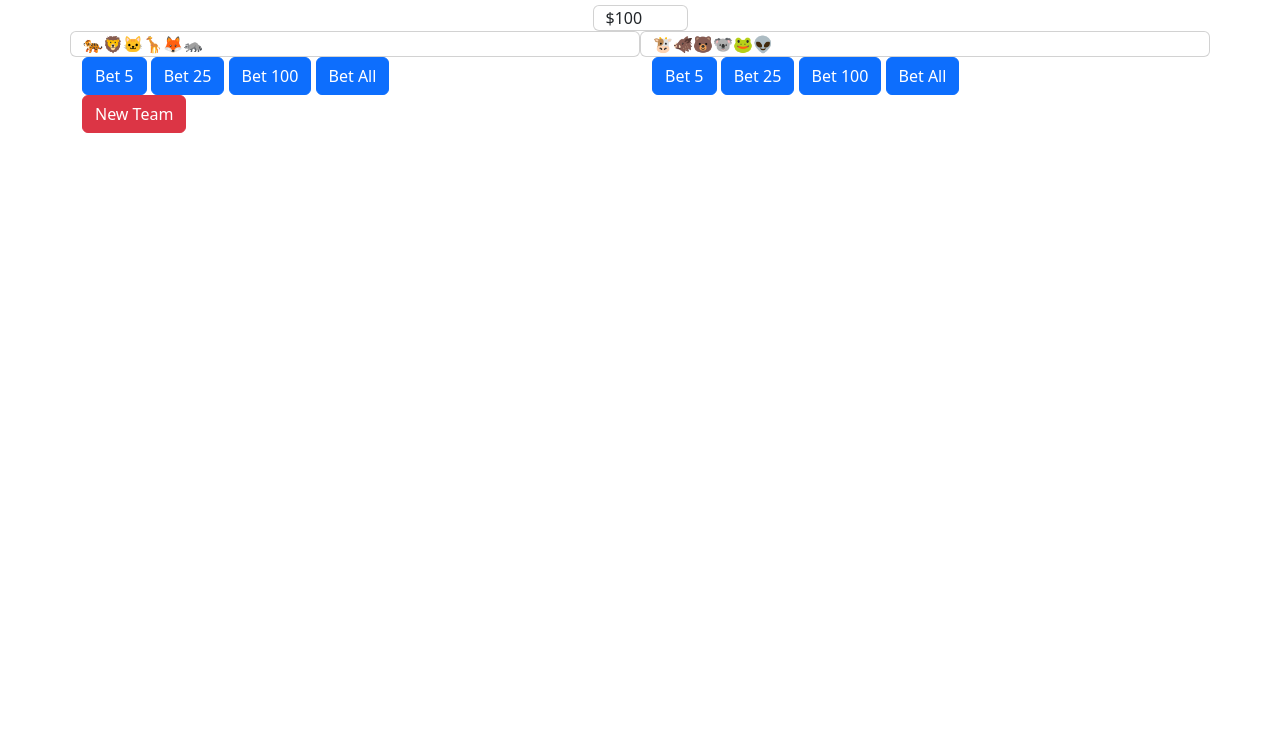
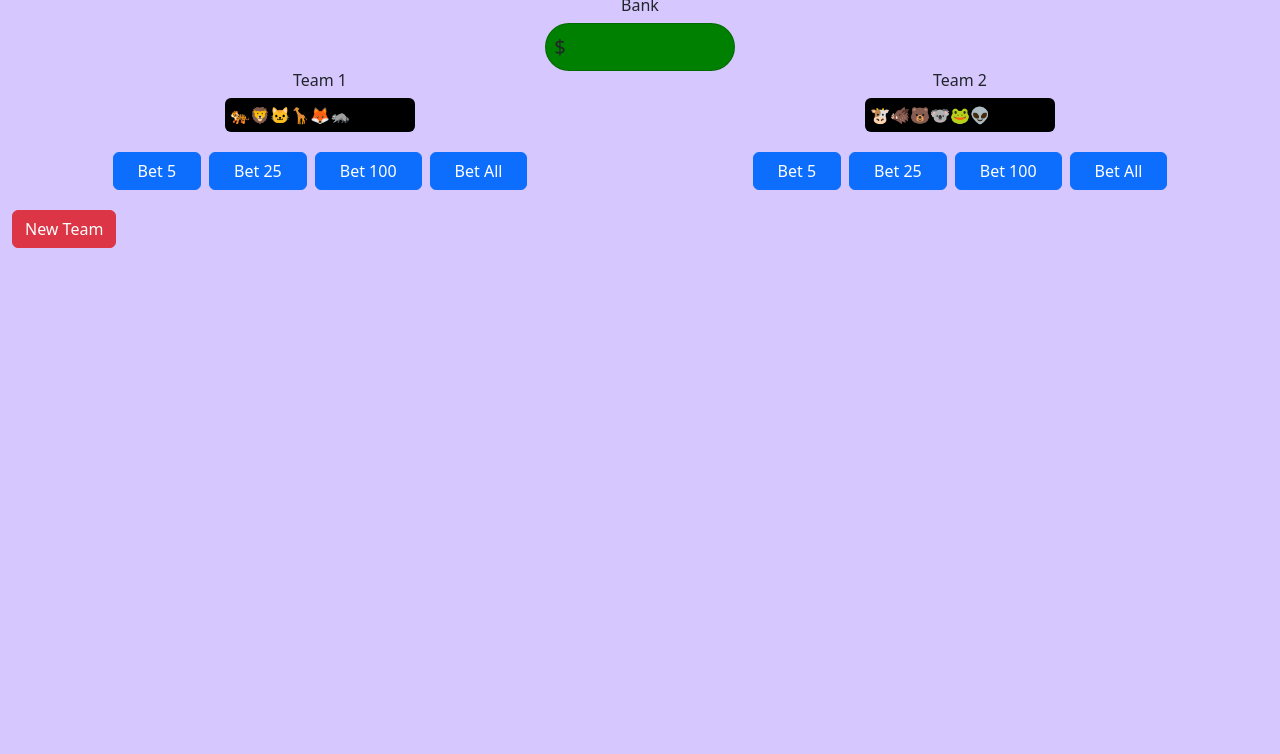
Before and after one commit to seasonofleaves/Bets, a plain HTML site: page index.html in a window 1280 px wide. Shown: the part 46-800 px from the top of the page. Drawn offline with nearby package versions, Linux system fonts and the light colour scheme.

Commit message:
Finished

```diff
--- a/app.js
+++ b/app.js
@@ -1,9 +1,7 @@
 let bank = 100
 
+
 const teams = [`1`, `2`]
-
-const teamOneElm = document.getElementById(`team-one`)
-const teamTwoElm = document.getElementById(`team-two`)
 
 const players = [
   { teamnumber: 1, emoji: `🐅`, skill: 100, name: `Tiger` },
@@ -19,6 +17,13 @@ const players = [
   { teamnumber: 2, emoji: `🐸`, skill: 10, name: `Frog` },
   { teamnumber: 2, emoji: `👽`, skill: 100, name: `Alien` },
 ]
+
+const teamOneElm = document.getElementById(`team-one`)
+const teamTwoElm = document.getElementById(`team-two`)
+
+let bankAmount = document.getElementById('bank')
+
+const betAmounts = [5, 25, 100, bank]
 
 // Draw players
 
@@ -61,12 +66,14 @@ function randomTeams() {
 }
 
 // Calculate skill
+let teamTwoCount = 0
+let teamOneCount = 0
 
 function calculateSkill() {
   let teamOne = filterPlayersByTeamNumber(1)
-  let teamOneCount = 0
+  teamOneCount = 0
   let teamTwo = filterPlayersByTeamNumber(2)
-  let teamTwoCount = 0
+  teamTwoCount = 0
   teamOne.forEach((players) => {
     teamOneCount += players.skill
   })
@@ -74,8 +81,19 @@ function calculateSkill() {
     teamTwoCount += players.skill
   })
 
-  console.log(`? count`, teamOneCount)
-  console.log('? count', teamTwoCount)
+  console.log(`? count`, teamOneCount);
+  console.log('? count', teamTwoCount);
+
+  if (teamOneCount > teamTwoCount) {
+    console.log(`Team One Won!`);
+    return
+  }
+
+  if (teamTwoCount > teamOneCount) {
+    console.log('Team Two Won!');
+    return
+  }
+
 }
 
 function filterPlayersByTeamNumber(surveyingTeam) {
@@ -83,3 +101,46 @@ function filterPlayersByTeamNumber(surveyingTeam) {
   console.log(`🥳`, filteredPlayers);
   return filteredPlayers
 }
+
+function placeBetOne(selectedItemName) {
+  console.log(`betting on team 1`, selectedItemName)
+  calculateSkill()
+  console.log(`test`, teamOneCount)
+  if (teamOneCount > teamTwoCount) {
+    console.log(`You Won!`);
+    bank += selectedItemName * 2
+    console.log(`working`, bank)
+
+  }
+
+  if (teamTwoCount > teamOneCount) {
+    console.log('You Lost!');
+    bank -= selectedItemName
+    console.log(`working`, bank)
+
+  }
+  bankAmount.innerText = bank
+
+}
+
+function placeBetTwo(selectedItemName) {
+  console.log(`betting on team 2`, selectedItemName)
+  calculateSkill()
+  console.log(`test`, teamTwoCount)
+  if (teamOneCount > teamTwoCount) {
+    console.log(`You Lost`);
+    bank -= selectedItemName
+    console.log(`working`, bank)
+
+
+  }
+
+  if (teamTwoCount > teamOneCount) {
+    console.log('You Won!');
+    bank += selectedItemName * 2
+    console.log(`working`, bank)
+
+  }
+  bankAmount.innerText = bank
+
+}
--- a/index.html
+++ b/index.html
@@ -4,44 +4,87 @@
 <head>
   <meta charset="UTF-8">
   <meta name="viewport" content="width=device-width, initial-scale=1.0">
-  <link rel="stylesheet" href="style.css">
   <title>Bets</title>
   <link href='https://cdn.jsdelivr.net/npm/bootstrap@5.3.0-alpha1/dist/css/bootstrap.min.css' rel='stylesheet'
     integrity='sha384-GLhlTQ8iRABdZLl6O3oVMWSktQOp6b7In1Zl3/Jr59b6EGGoI1aFkw7cmDA6j6gD' crossorigin='anonymous'>
   <link rel="stylesheet" href="https://cdn.jsdelivr.net/npm/@mdi/font@latest/css/materialdesignicons.min.css">
+  <link rel="stylesheet" href="style.css">
 </head>
 
-<body>
+<body class="hero-bg">
   <header class="container-fluid">
-    Bets
+    <h3>Extremely Realistic Sports Bets</h3>
   </header>
 
 
-  <main class="container">
-    <section class="row justify-center">
-      <h6>Bank</h6>
+  <main class="container-fluid">
+    <!-- <section class="row justify-content-center">
+
+    </section> -->
+
+    <section class="row justify-content-center ">
+      <div class="col-2 ">
+        <div class="d-flex justify-content-center">
+          <h6>Bank</h6>
+        </div>
+        <div class="card d-flex bank-card rounded-5 p-2 fs-5 justify-content-center">
+          <p class="mb-0"> $<span id="bank"></span></p>
+        </div>
+
+      </div>
     </section>
 
-    <section class="row card-style">
-      <div class="col-1 card">$100</div>
-    </section>
-    <section class="row">
-      <div class="col-6 card" id="team-one">Team 1</div>
-      <div class="col-6 card" id="team-two">Team 2</div>
-    </section>
     <section class="row">
       <div class="col-6">
-        <button class="btn btn-primary">Bet 5</button>
-        <button class="btn btn-primary">Bet 25</button>
-        <button class="btn btn-primary">Bet 100</button>
-        <button class="btn btn-primary">Bet All</button>
+        <div class="d-flex justify-content-center">
+          <h6>
+            Team 1
+          </h6>
+        </div>
+
       </div>
       <div class="col-6">
-        <button class="btn btn-primary">Bet 5</button>
-        <button class="btn btn-primary">Bet 25</button>
-        <button class="btn btn-primary">Bet 100</button>
-        <button class="btn btn-primary">Bet All</button>
+        <div class="d-flex justify-content-center">
+          <h6>
+            Team 2
+          </h6>
+        </div>
+
       </div>
+
+    </section>
+    <section class="row justify-content-around">
+      <div class="col-2">
+        <div id="team-one" class="card d-flex p-1 team-card">
+          Team 1
+        </div>
+      </div>
+      <div class="col-2">
+        <div id="team-two" class="card d-flex p-1 team-card">
+          Team 2
+        </div>
+      </div>
+    </section>
+
+    <section class="row">
+      <div class="col-6">
+        <div class="d-flex justify-content-center m-3">
+          <button onclick="placeBetOne(5)" class="btn btn-primary px-4 m-1">Bet 5</button>
+          <button onclick="placeBetOne(25)" class="btn btn-primary px-4 m-1">Bet 25</button>
+          <button onclick="placeBetOne(100)" class="btn btn-primary px-4 m-1">Bet 100</button>
+          <button onclick="placeBetOne(bank)" class="btn btn-primary px-4 m-1">Bet All</button>
+        </div>
+      </div>
+
+      <div class="col-6">
+        <div class="d-flex justify-content-center m-3">
+          <button onclick="placeBetTwo(5)" class="btn btn-primary px-4 m-1">Bet 5</button>
+          <button onclick="placeBetTwo(25)" class="btn btn-primary px-4 m-1">Bet 25</button>
+          <button onclick="placeBetTwo(100)" class="btn btn-primary px-4 m-1">Bet 100</button>
+          <button onclick="placeBetTwo(bank)" class="btn btn-primary px-4 m-1">Bet All</button>
+        </div>
+      </div>
+
     </section>
 
     <section class="row">
--- a/style.css
+++ b/style.css
@@ -1,3 +1,16 @@
-.card-style {
+.hero-bg {
+  background-color: rgba(72, 0, 255, 0.219);
+}
+
+.team-card {
+  background-color: black;
+}
+
+.bank-card {
+  background-color: green;
+}
+
+.fd {
+  flex-direction: column;
   justify-content: center;
 }
```
